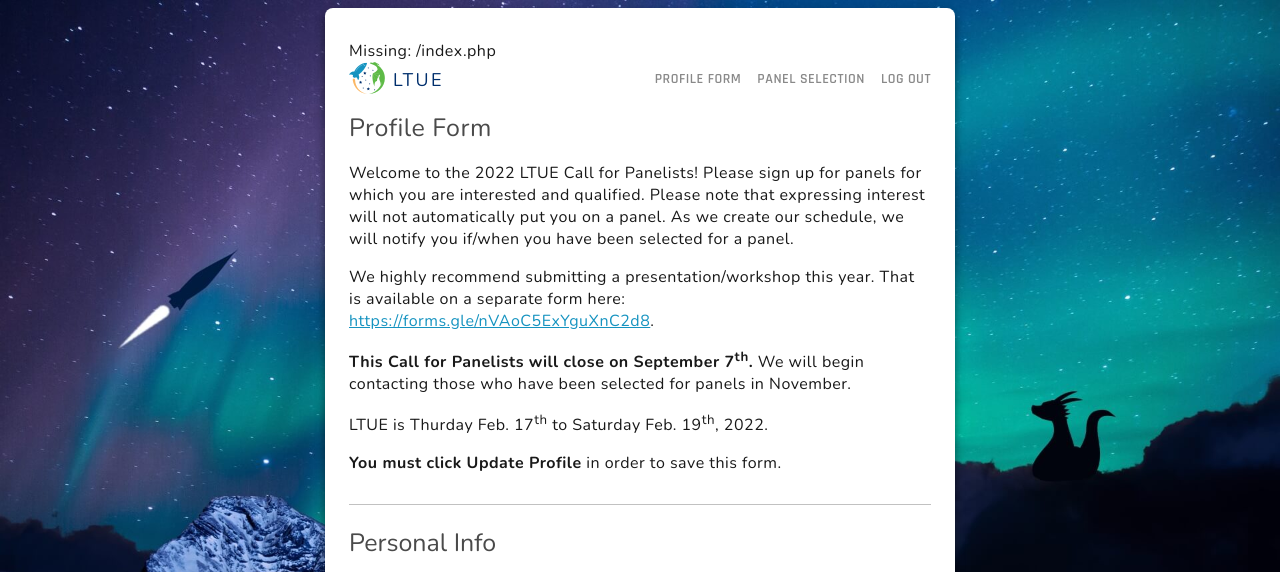
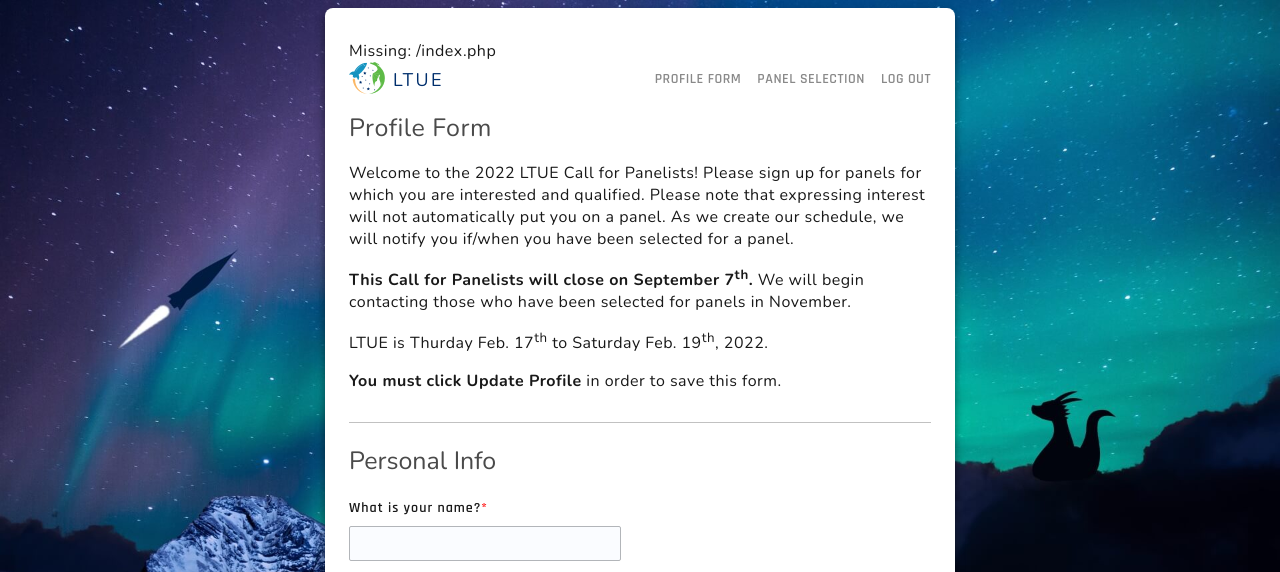
Before and after one commit to LTUE/call-for-panelists, a PHP site: page /index.php in a window 1280 px wide. Shown: the top 572 px of the page. Run offline with PHP 8.4, Linux system fonts and the light colour scheme; the visitor is signed in with stand-in values (Sample User, id 1); data comes from the database, SQL or seed files in the repository; data that the repository does not hold is empty; some libraries are stand-ins or nearby versions.

Commit message:
Removing 2021 content

```diff
--- a/pages/profile.inc.php
+++ b/pages/profile.inc.php
@@ -413,7 +413,6 @@ function booleanForm($name, $required = true) {
 
 <?php $year = 2022; /* TODO: auto-calculate */ ?>
 <p>Welcome to the <?= $year; ?> LTUE Call for Panelists! Please sign up for panels for which you are interested and qualified. Please note that expressing interest will not automatically put you on a panel. As we create our schedule, we will notify you if/when you have been selected for a panel.</p>
-<p>We highly recommend submitting a presentation/workshop this year. That is available on a separate form here: <a href="https://forms.gle/nVAoC5ExYguXnC2d8" target="_blank">https://forms.gle/nVAoC5ExYguXnC2d8</a>.</p>
 <p><strong>This Call for Panelists will close on September 7<sup>th</sup>.</strong> We will begin contacting those who have been selected for panels in November.</p>
 <p>LTUE is Thurday Feb. 17<sup>th</sup> to Saturday Feb. 19<sup>th</sup>, 2022.</p>
 <p><strong>You must click Update Profile</strong> in order to save this form.</p>
```
